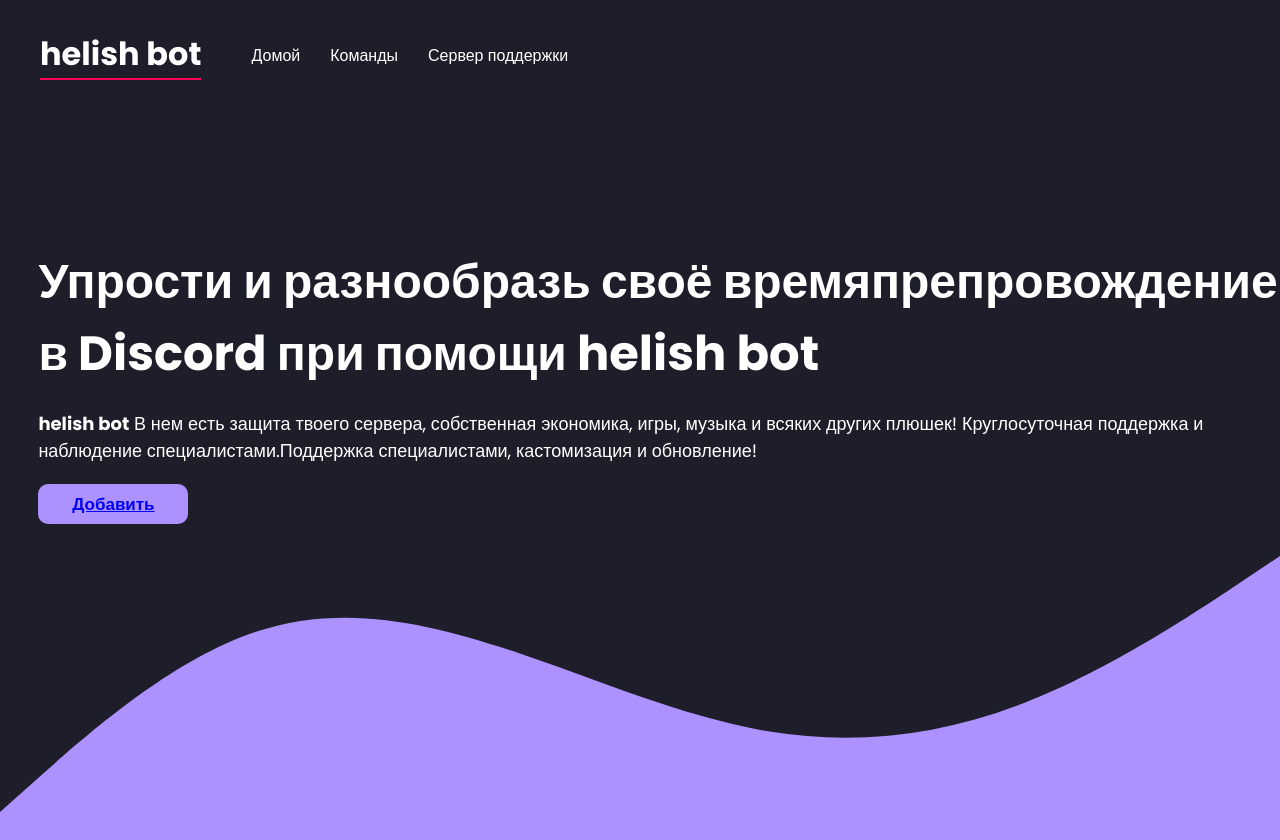
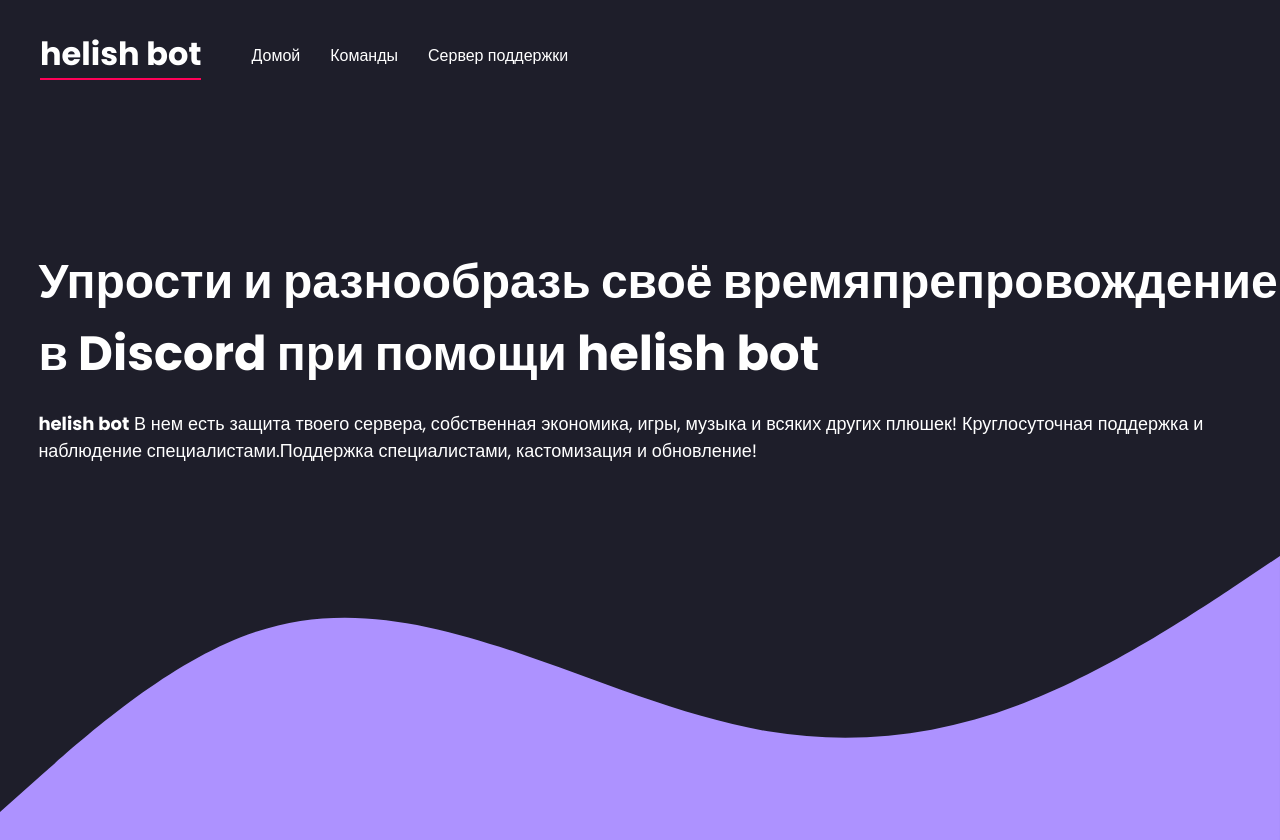
Before and after one commit to medvedprocuror/helish_bot_site, a plain HTML site: page index.html in a window 1280 px wide. Drawn offline with Linux system fonts and the light colour scheme.

Commit message:
Update index.html

```diff
--- a/index.html
+++ b/index.html
@@ -19,7 +19,7 @@
 		<p><strong>helish bot</strong> В нем есть  защита твоего сервера, собственная экономика, игры, музыка и всяких других плюшек! Круглосуточная поддержка и наблюдение специалистами.Поддержка  специалистами, кастомизация и обновление!
 </p>
 		<section>
-			<button id="get-started-btn"><a href="https://top.gg/bot/593487795742441525/invite" target="_blank">Добавить</a</button>
+			<!--<button id="get-started-btn"><a href="https://top.gg/bot/593487795742441525/invite" target="_blank">Добавить</a</button>-->
 <!--			<button id="add-btn">Add to your server</button>-->
 		</section>
 		<svg xmlns="http://www.w3.org/2000/svg" viewBox="0 0 1440 320"><path fill="#ad92ff" fill-opacity="1" d="M0,288L48,245.3C96,203,192,117,288,85.3C384,53,480,75,576,106.7C672,139,768,181,864,197.3C960,213,1056,203,1152,165.3C1248,128,1344,64,1392,32L1440,0L1440,320L1392,320C1344,320,1248,320,1152,320C1056,320,960,320,864,320C768,320,672,320,576,320C480,320,384,320,288,320C192,320,96,320,48,320L0,320Z"></path></svg>
```
